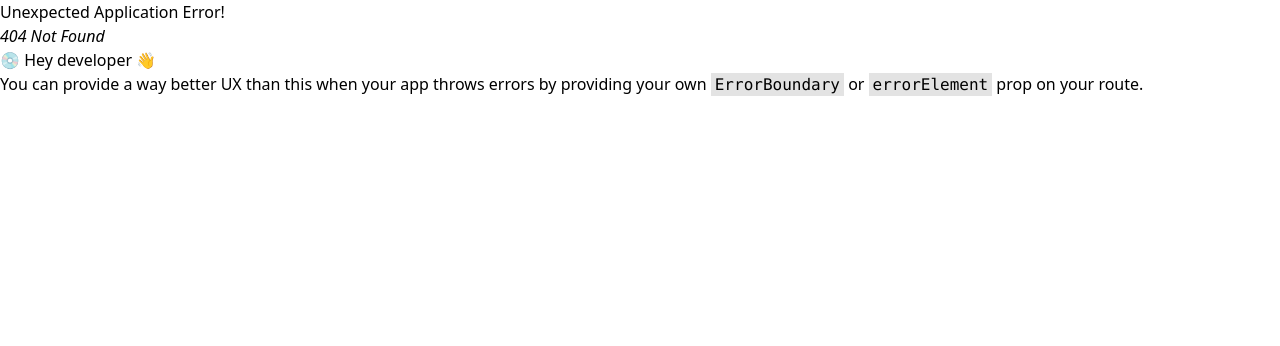
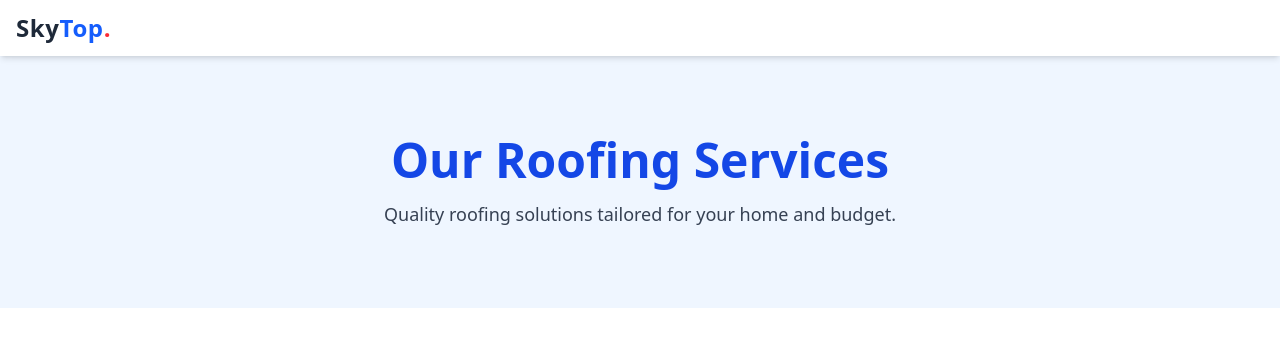
Before and after one commit to najatul6/SkyTop-Roofing, a React (Vite) app: page /services in a window 1280 px wide. Before the commit this address had no page. Shown: the top 346 px of the page. Built offline with nearby package versions, Linux system fonts and the light colour scheme.

Commit message:
Add Services page and update routing; enhance site navigation and service offerings

```diff
--- /dev/null
+++ b/src/Pages/Services/Services.jsx
@@ -0,0 +1,17 @@
+import HeroBanner from "../../Components/Shared/HeroBanner"
+
+const Services = () => {
+  return (
+    <div>
+        <HeroBanner
+        title={"Our Roofing Services"}
+        subtitle={"Quality roofing solutions tailored for your home and budget."}
+        />
+        <div className="space-y-24">
+
+        </div>
+    </div>
+  )
+}
+
+export default Services
--- a/src/Routes/Routes.jsx
+++ b/src/Routes/Routes.jsx
@@ -3,6 +3,7 @@
 import Home from '../Pages/Home/Home'
 import Layout from '../Layout/Layout'
 import About from '../Pages/About/About'
+import Services from '../Pages/Services/Services'
 
 const Routes = createBrowserRouter([
     {
@@ -16,6 +17,10 @@
             {
                 path:"about",
                 element:<About/>
+            },
+            {
+                path:"services",
+                element:<Services/>
             }
         ]
     }
```
Also changed, not shown: src/Components/Services/ServicesList.jsx (added).
